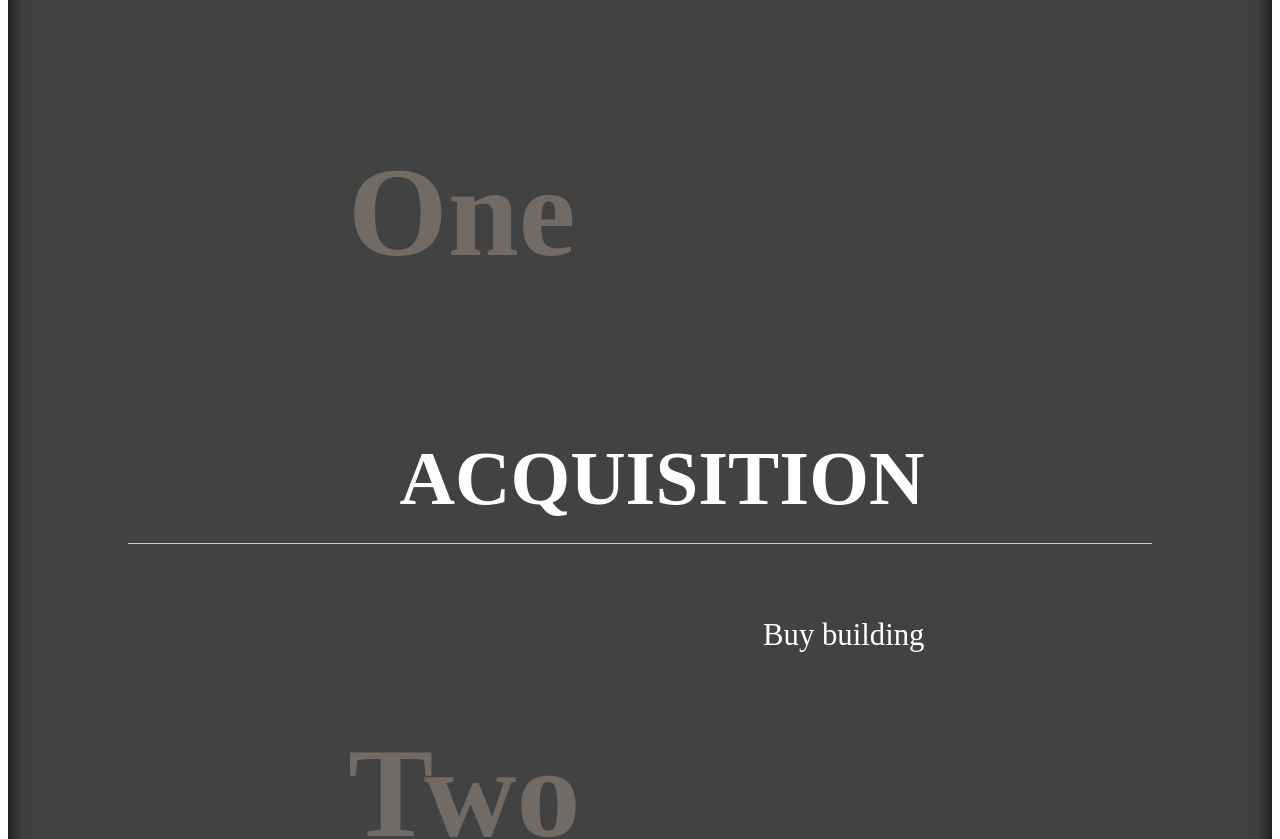
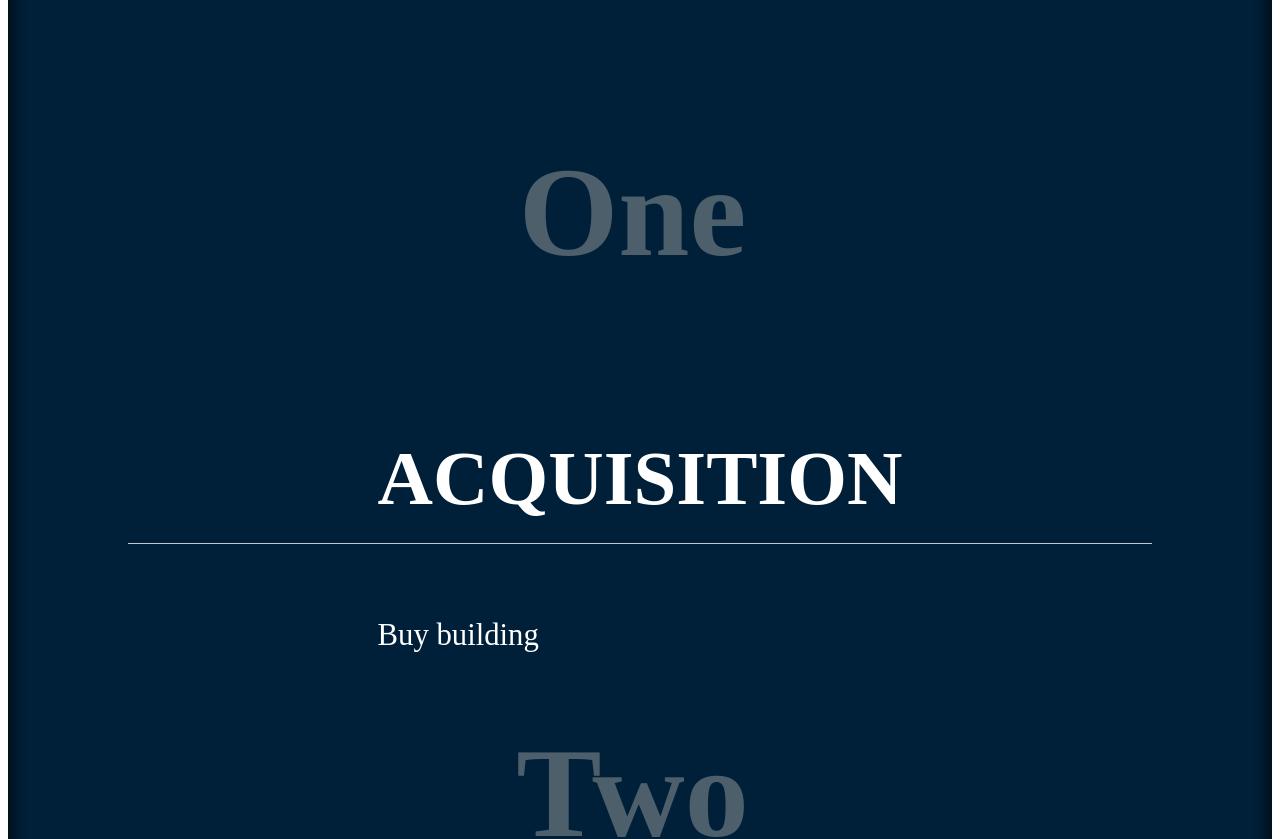
Before and after one commit to akhilsf/SunriseRealty, a React app: page /strategy in a window 1280 px wide. Shown: the part 600-1439 px from the top of the page. Built offline with nearby package versions, Linux system fonts and the light colour scheme; the HTML template or start-up script is replaced by a standard one.

Commit message:
changed strategy style slightly

```diff
--- a/client/src/components/pages/Strategy/StepByStep.jsx
+++ b/client/src/components/pages/Strategy/StepByStep.jsx
@@ -2,7 +2,7 @@ import React from 'react';
 import styled from 'styled-components';
 
 const Container = styled.main`
-  background-color: #424242;
+  background-color: #002039;
   padding: 5%;
   display: flex;
   flex-direction: column;
@@ -22,8 +22,7 @@ const StepContainer = styled.div`
 `;
 
 const StepTitle = styled.h1`
-  color: rgb(115, 107, 99);
-  width: 50%;
+  color: #4c5f6b;
   text-align: left;
   font-size: clamp(86px, 12vw, 128px);
   font-family: Zen Antique Soft, serif;
@@ -32,8 +31,6 @@ const StepTitle = styled.h1`
 
 const StepDetails = styled.div`
   display: flex;
-  width: 50%;
-  text-align: right;
   flex-direction: column;
   font-size: clamp(15px, 2vw, 30px);
 `;
```
